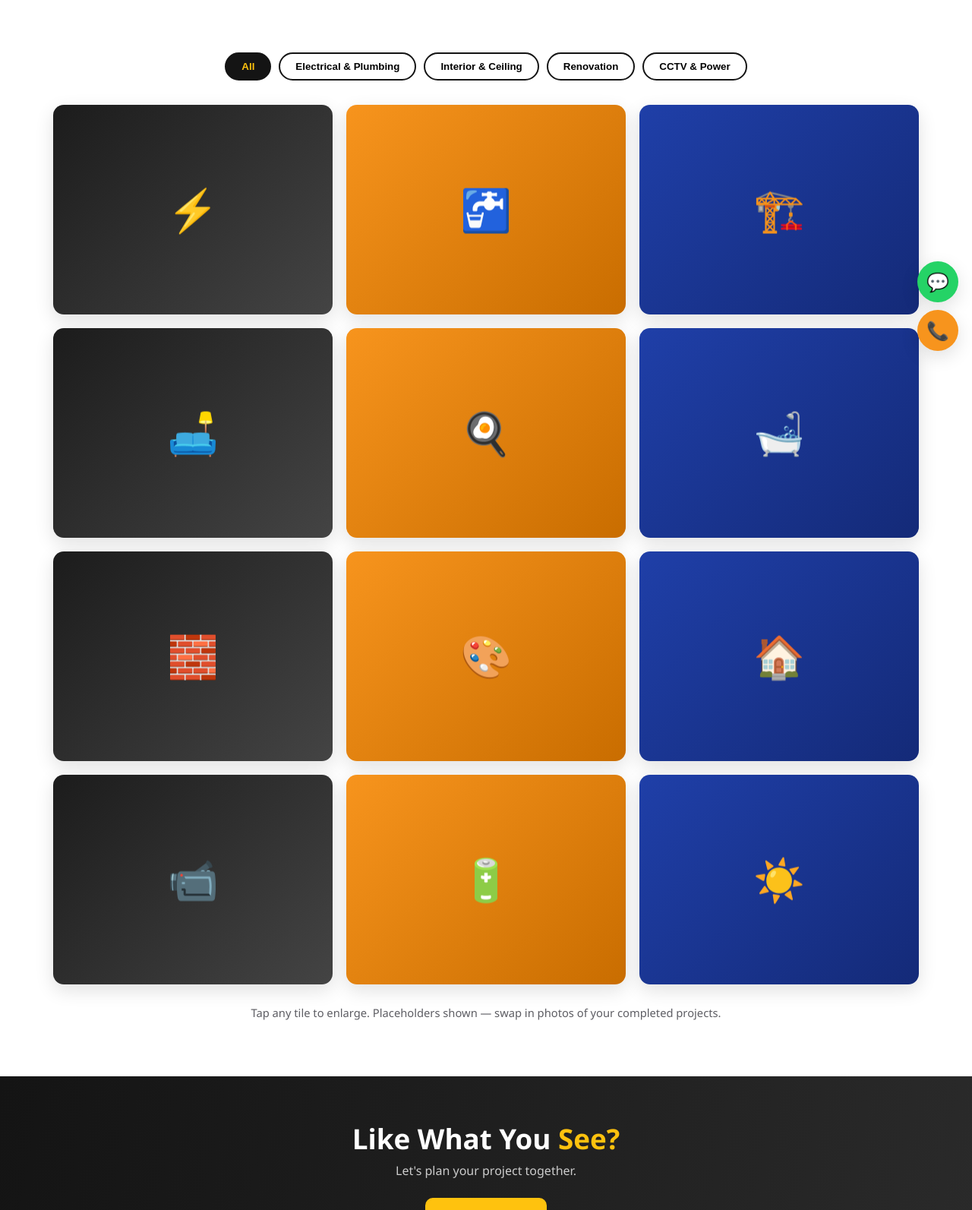
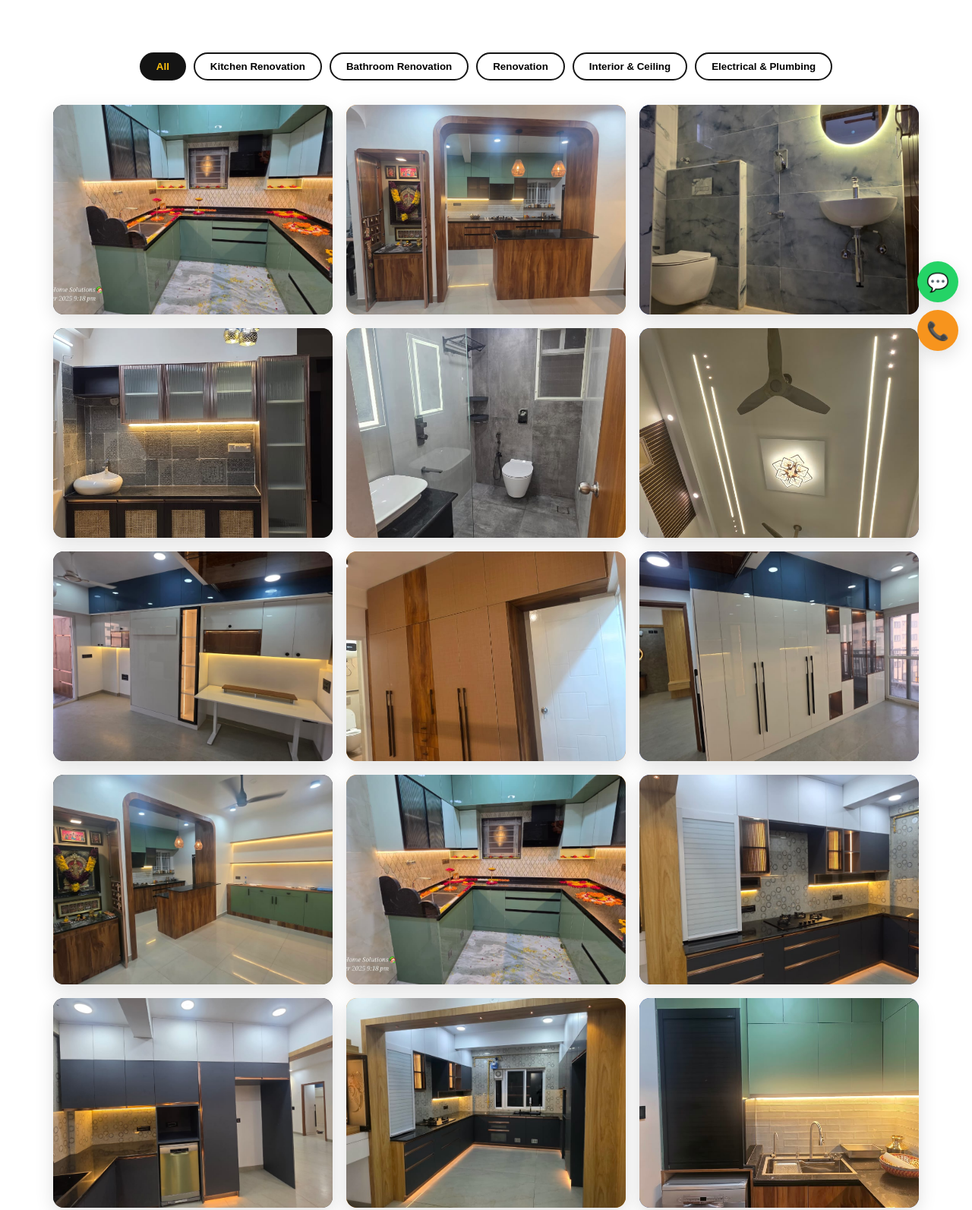
Before and after one commit to Paduvalp/prashanthhomesolutions, a plain HTML site: page gallery.html in a window 1280 px wide. Shown: the part 320-1913 px from the top of the page at 76% size. Drawn offline with Linux system fonts and the light colour scheme.

Commit message:
adding gallery images

```diff
--- a/gallery.html
+++ b/gallery.html
@@ -36,26 +36,39 @@
   <div class="container">
     <div class="filters">
       <button class="on" data-f="all">All</button>
+      <button data-f="kitch">Kitchen Renovation</button>
+      <button data-f="bath">Bathroom Renovation</button>
+      <button data-f="reno">Renovation</button>
+      <button data-f="interior">Interior &amp; Ceiling</button>
       <button data-f="elec">Electrical &amp; Plumbing</button>
-      <button data-f="interior">Interior &amp; Ceiling</button>
-      <button data-f="reno">Renovation</button>
-      <button data-f="safety">CCTV &amp; Power</button>
+      <!-- <button data-f="safety">CCTV &amp; Power</button> -->
     </div>
 
     <!-- To use your real photos: replace each emoji with <img src="images/your-photo.jpg" alt="..."> inside the .tile -->
     <div class="gallery">
-      <div class="tile" data-c="elec" data-icon="⚡">⚡<div class="cap">Electrical wiring &amp; fittings</div></div>
-      <div class="tile" data-c="elec" data-icon="🚰">🚰<div class="cap">Plumbing &amp; bathroom fittings</div></div>
-      <div class="tile" data-c="interior" data-icon="🏗️">🏗️<div class="cap">False ceiling with cove lighting</div></div>
-      <div class="tile" data-c="interior" data-icon="🛋️">🛋️<div class="cap">Interior works</div></div>
-      <div class="tile" data-c="reno" data-icon="🍳">🍳<div class="cap">Kitchen renovation</div></div>
-      <div class="tile" data-c="reno" data-icon="🛁">🛁<div class="cap">Bathroom renovation / remodel</div></div>
-      <div class="tile" data-c="reno" data-icon="🧱">🧱<div class="cap">Tiles work</div></div>
-      <div class="tile" data-c="interior" data-icon="🎨">🎨<div class="cap">Painting works</div></div>
-      <div class="tile" data-c="reno" data-icon="🏠">🏠<div class="cap">Home / flat renovation</div></div>
-      <div class="tile" data-c="safety" data-icon="📹">📹<div class="cap">CCTV installation</div></div>
-      <div class="tile" data-c="safety" data-icon="🔋">🔋<div class="cap">UPS, inverter &amp; battery</div></div>
-      <div class="tile" data-c="safety" data-icon="☀️">☀️<div class="cap">Solar water heater</div></div>
+      <div class="tile" data-c="reno" data-icon="🍳"><img src="images/gallery/kitchen8.jpeg" alt="kitchen-renov"><div class="cap">Kitchen renovation</div></div>
+      <div class="tile" data-c="reno" data-icon="🍳"><img src="images/gallery/kitchen&god.jpeg" alt="kitchen-renov"><div class="cap">Kitchen renovation</div></div>
+      <div class="tile" data-c="reno" data-icon="🛁"><img src="images/gallery/bathroom2.jpeg" alt="bathroom"><div class="cap">Bathroom renovation / remodel</div></div>
+      <div class="tile" data-c="elec" data-icon="⚡"><img src="images/gallery/electric-5.jpeg" alt="electric"><div class="cap">Electrical wiring &amp; fittings</div></div>
+      <div class="tile" data-c="reno" data-icon="🚰"><img src="images/gallery/bathroom.jpeg" alt="bathroom2"><div class="cap">Plumbing &amp; bathroom fittings</div></div>
+      <div class="tile" data-c="interior" data-icon="🏗️"><img src="images/gallery/ceiling.jpeg" alt="ceiling"><div class="cap">False ceiling with cove lighting</div></div>
+      <div class="tile" data-c="interior" data-icon="🛋️"><img src="images/gallery/hall6.jpeg" alt="interior"><div class="cap">Interior works</div></div>
+      <div class="tile" data-c="reno" data-icon="🧱"><img src="images/gallery/hall.jpeg" alt="interior"><div class="cap">Tiles work</div></div>
+      <div class="tile" data-c="interior" data-icon="🎨"><img src="images/gallery/hall10.jpeg" alt="painting"><div class="cap">Painting works</div></div>
+      <div class="tile" data-c="reno" data-icon="🏠"><img src="images/gallery/hall2.jpeg" alt="hall"><div class="cap">Home / flat renovation</div></div>
+      <div class="tile" data-c="kitch" data-icon="🏠"><img src="images/gallery/kitchen8.jpeg" alt="kitchen"><div class="cap">Home / flat renovation</div></div>
+      <div class="tile" data-c="kitch" data-icon="🏠"><img src="images/gallery/kitchen7.jpeg" alt="kitchen"><div class="cap">Home / flat renovation</div></div>
+      <div class="tile" data-c="kitch" data-icon="🏠"><img src="images/gallery/kitchen6.jpeg" alt="kitchen"><div class="cap">Home / flat renovation</div></div>
+      <div class="tile" data-c="kitch" data-icon="🏠"><img src="images/gallery/kitchen5.jpeg" alt="kitchen"><div class="cap">Home / flat renovation</div></div>
+      <div class="tile" data-c="kitch" data-icon="🏠"><img src="images/gallery/kitchen4.jpeg" alt="kitchen"><div class="cap">Home / flat renovation</div></div>
+      <div class="tile" data-c="kitch" data-icon="🏠"><img src="images/gallery/kitchen3.jpeg" alt="kitchen"><div class="cap">Home / flat renovation</div></div>
+      <div class="tile" data-c="kitch" data-icon="🏠"><img src="images/gallery/kitchen.jpeg" alt="kitchen"><div class="cap">Home / flat renovation</div></div>
+      <div class="tile" data-c="bath" data-icon="🏠"><img src="images/gallery/bathroom.jpeg" alt="bathroom"><div class="cap">Bathroom Renovation</div></div>
+      <div class="tile" data-c="bath" data-icon="🏠"><img src="images/gallery/bathroom2.jpeg" alt="bathroom"><div class="cap">Bathroom Renovation</div></div>
+      <div class="tile" data-c="bath" data-icon="🏠"><img src="images/gallery/bathroom6.jpeg" alt="bathroom"><div class="cap">Bathroom Renovation</div></div>
+      <!-- <div class="tile" data-c="safety" data-icon="📹">📹<div class="cap">CCTV installation</div></div> -->
+      <!-- <div class="tile" data-c="safety" data-icon="🔋">🔋<div class="cap">UPS, inverter &amp; battery</div></div> -->
+      <!-- <div class="tile" data-c="safety" data-icon="☀️">☀️<div class="cap">Solar water heater</div></div> -->
     </div>
     <p class="note">Tap any tile to enlarge. Placeholders shown — swap in photos of your completed projects.</p>
   </div>
@@ -72,9 +85,9 @@
 <footer><div class="container foot">
   <div><h4>Prashanth Home Solutions</h4><p>Quality is our 1st priority. Your one-stop partner for home building, renovation and maintenance.</p></div>
   <div><h4>Quick Links</h4><ul><li><a href="index.html">Home</a></li><li><a href="about.html">About Us</a></li><li><a href="services.html">Services</a></li><li><a href="gallery.html">Gallery</a></li><li><a href="contact.html">Contact Us</a></li></ul></div>
-  <div><h4>Services</h4><ul><li>Electrical &amp; Plumbing</li><li>Interior &amp; Painting</li><li>CCTV &amp; UPS</li><li>Renovation</li></ul></div>
+  <div><h4>Services</h4><ul><li>Kitchen Renovation</li><li>Bathroom Renovation/Remodelling</li><li>Interior &amp; Painting</li><li>Renovation</li></ul></div>
   <div><h4>Get In Touch</h4><ul><li>Prop: Prashanth</li><li><a href="tel:+919380989804">9380989804</a> / <a href="tel:+918892533841">8892533841</a></li><li><a href="mailto:prashanthhomesolutions@gmail.com">prashanthhomesolutions02@gmail.com</a></li></ul></div>
-</div><div class="copy">© 2026 Prashanth Home Solutions. All rights reserved.</div></footer>
+</div><div class="copy">© 2026 Prashanth Home Solutions. All rights reserved. Designed and Developed by KPNT Tech Pvt Ltd.</div></footer>
 
 <div class="float"><a class="wa" href="https://wa.me/919380989804" aria-label="WhatsApp">💬</a><a class="call" href="tel:+919380989804" aria-label="Call">📞</a></div>
 <script src="script.js"></script>
```
Also changed, not shown: about.html (+4 -4 lines), contact.html (+2 -2 lines), index.html (+1 -1 lines), services.html (+2 -2 lines).
